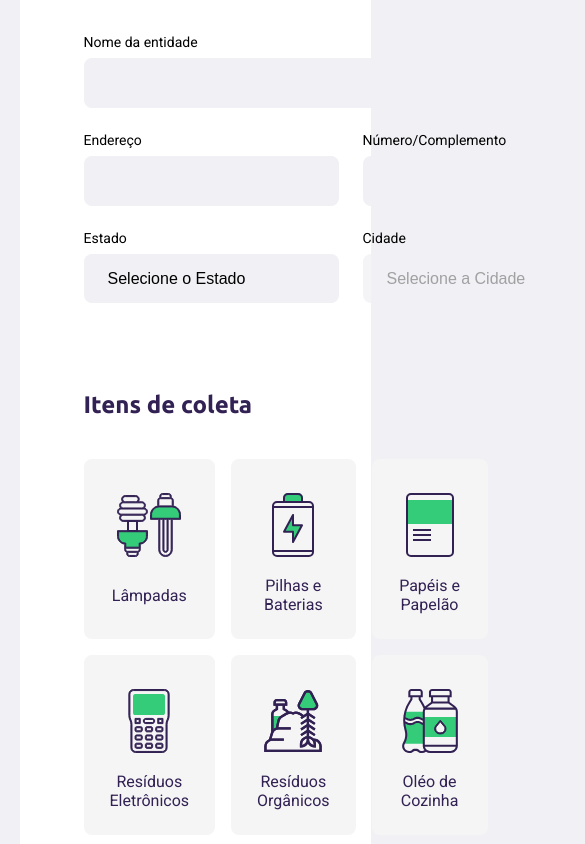
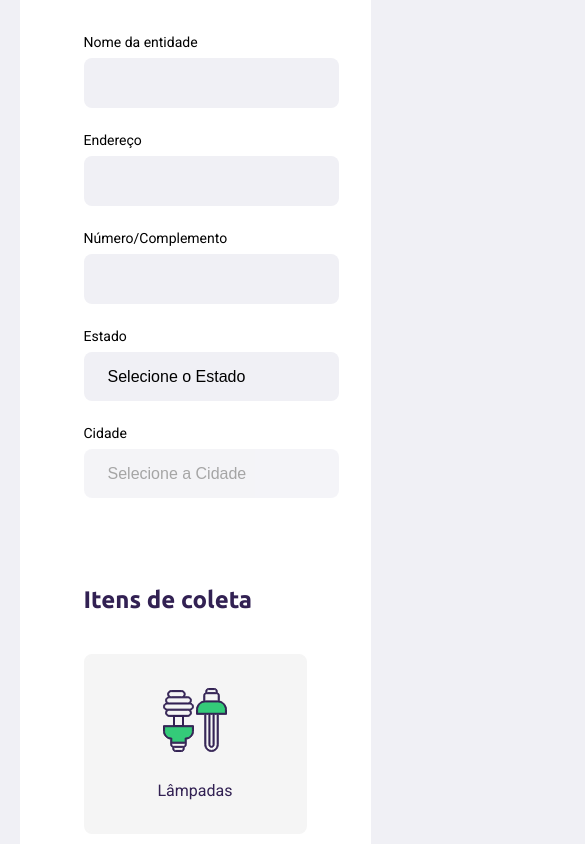
Before and after one commit to ahfamaral/coletatudo, a website: page src/views/create-point.html in a window 390 px wide. Shown: the part 460-1304 px from the top of the page, 585 px wide, since content can reach past the window. Drawn offline with nearby package versions, Linux system fonts and the light colour scheme; files that its build step writes are made by us from their sources; no server answers; files whose address does not match are found by name.

Commit message:
update: responsive formular in smartphones

```diff
--- a/public/styles/responsive.css
+++ b/public/styles/responsive.css
@@ -25,6 +25,21 @@
     #page-search-results .cards {
         grid-template-columns: 1fr;
     }
+
+    #page-create-point .field-group {
+        flex-direction: column;
+    }
+
+    #page-create-point .field-group .field + .field {
+        margin-left: 0px;
+    }
+
+}
+
+@media (max-width: 500px) {
+    #page-create-point .items-grid{
+        grid-template-columns: 1fr;
+    }
 }
 
 @media (min-width: 1700px) {
--- a/src/views/create-point.html
+++ b/src/views/create-point.html
@@ -99,10 +99,6 @@
                 <input type="hidden" name="items">
             </fieldset>
 
-            <fieldset>
-
-            </fieldset>
-
             <button type="submit">Cadastrar ponto de coleta</button>
         </form>
     </div>
```
